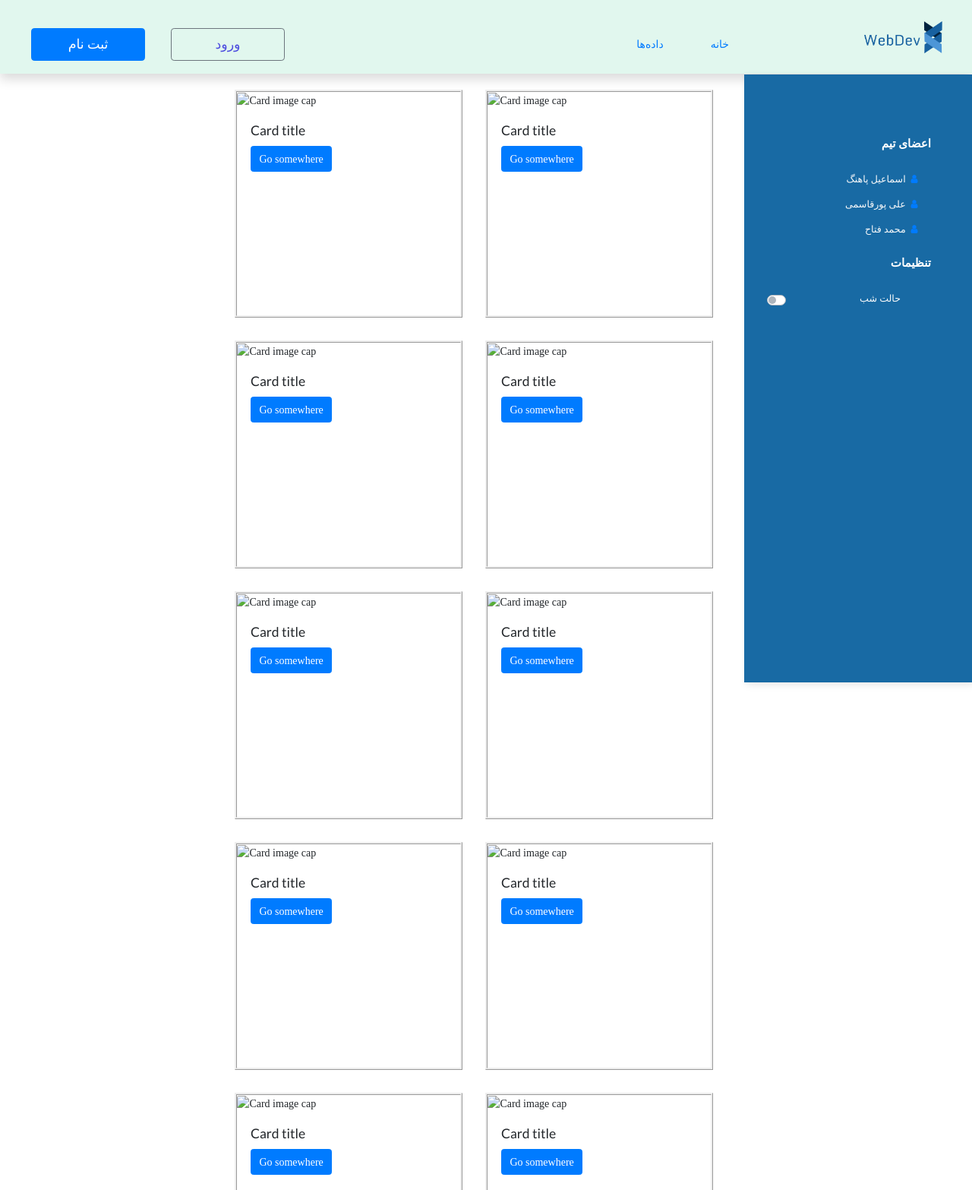
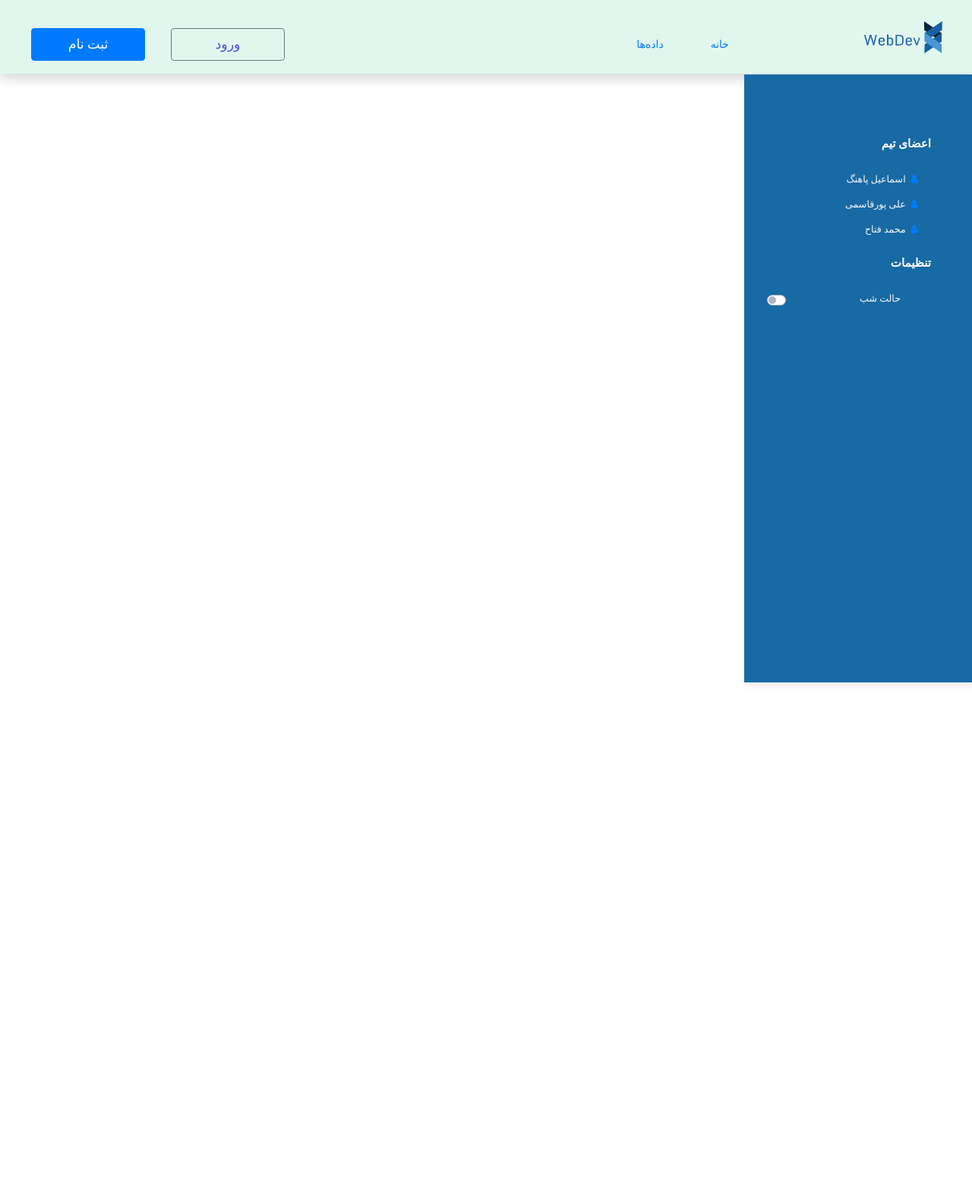
Before and after one commit to shrif-web/HW2_Web, a plain HTML site: page front/homepage.html in a window 1280 px wide. Shown: the top 1566 px of the page at 76% size. After the commit the page ends 800 px from the top, so only its background shows below. Drawn offline with nearby package versions, Linux system fonts and the light colour scheme; a web font is replaced by a local one.

Commit message:
contaner

```diff
--- a/front/css/homepage.css
+++ b/front/css/homepage.css
@@ -74,6 +74,12 @@
 
 
 @media (max-width: 600px) {
+
+    #container{
+        margin-right: 0px;
+    }
+
+
     #sidebar {
       margin-right: calc(100% + -300px);
     }
--- a/front/homepage.html
+++ b/front/homepage.html
@@ -121,94 +121,17 @@
         <a href="#">ثبت نام</a>
     </div>
 
-    <div class="card_div">
-        <div class="box2">
-          <img class="card-img-top card_image" src="../assets/images/black_favicon/android-chrome-192x192.png" alt="Card image cap">
-          <div class="card-body">
-              <h5 class="card-title">Card title</h5>
-              <a href="#" class="btn btn-primary">Go somewhere</a>
+    <div class="card_div" id="container">
+        <div class="ui grid">
+            <div class="four wide column"></div>
+            <div class="four wide column"></div>
+            <div class="four wide column"></div>
+            <div class="four wide column"></div>
+            <div class="four wide column"></div>
+            <div class="four wide column"></div>
+            <div class="four wide column"></div>
+            <div class="four wide column"></div>
           </div>
-        </div>
-
-    <div class="box2">
-        <img class="card-img-top card_image" src="../assets/images/black_favicon/android-chrome-192x192.png" alt="Card image cap">
-        <div class="card-body">
-            <h5 class="card-title">Card title</h5>
-            <a href="#" class="btn btn-primary">Go somewhere</a>
-        </div>
-    </div>
-
-    <div class="box2">
-      <img class="card-img-top card_image" src="../assets/images/black_favicon/android-chrome-192x192.png" alt="Card image cap">
-      <div class="card-body">
-          <h5 class="card-title">Card title</h5>
-          <a href="#" class="btn btn-primary">Go somewhere</a>
-      </div>
-    </div>
-
-    <div class="box2">
-      <img class="card-img-top card_image" src="../assets/images/black_favicon/android-chrome-192x192.png" alt="Card image cap">
-      <div class="card-body">
-          <h5 class="card-title">Card title</h5>
-          <a href="#" class="btn btn-primary">Go somewhere</a>
-      </div>
-    </div>
-
-    <div class="box2">
-      <img class="card-img-top card_image" src="../assets/images/black_favicon/android-chrome-192x192.png" alt="Card image cap">
-      <div class="card-body">
-          <h5 class="card-title">Card title</h5>
-          <a href="#" class="btn btn-primary">Go somewhere</a>
-      </div>
-    </div>
-
-    <div class="box2">
-        <img class="card-img-top card_image" src="../assets/images/black_favicon/android-chrome-192x192.png" alt="Card image cap">
-        <div class="card-body">
-            <h5 class="card-title">Card title</h5>
-            <a href="#" class="btn btn-primary">Go somewhere</a>
-        </div>
-      </div>
-
-      <div class="box2">
-        <img class="card-img-top card_image" src="../assets/images/black_favicon/android-chrome-192x192.png" alt="Card image cap">
-        <div class="card-body">
-            <h5 class="card-title">Card title</h5>
-            <a href="#" class="btn btn-primary">Go somewhere</a>
-        </div>
-      </div>
-
-      <div class="box2">
-        <img class="card-img-top card_image" src="../assets/images/black_favicon/android-chrome-192x192.png" alt="Card image cap">
-        <div class="card-body">
-            <h5 class="card-title">Card title</h5>
-            <a href="#" class="btn btn-primary">Go somewhere</a>
-        </div>
-    </div>
-
-    <div class="box2">
-        <img class="card-img-top card_image" src="../assets/images/black_favicon/android-chrome-192x192.png" alt="Card image cap">
-        <div class="card-body">
-            <h5 class="card-title">Card title</h5>
-            <a href="#" class="btn btn-primary">Go somewhere</a>
-        </div>
-      </div>
-
-      <div class="box2">
-        <img class="card-img-top card_image" src="../assets/images/black_favicon/android-chrome-192x192.png" alt="Card image cap">
-        <div class="card-body">
-            <h5 class="card-title">Card title</h5>
-            <a href="#" class="btn btn-primary">Go somewhere</a>
-        </div>
-      </div>
-
-      <div class="box2">
-        <img class="card-img-top card_image" src="../assets/images/black_favicon/android-chrome-192x192.png" alt="Card image cap">
-        <div class="card-body">
-            <h5 class="card-title">Card title</h5>
-            <a href="#" class="btn btn-primary">Go somewhere</a>
-        </div>
-    </div>
 
 
     </div>
```
